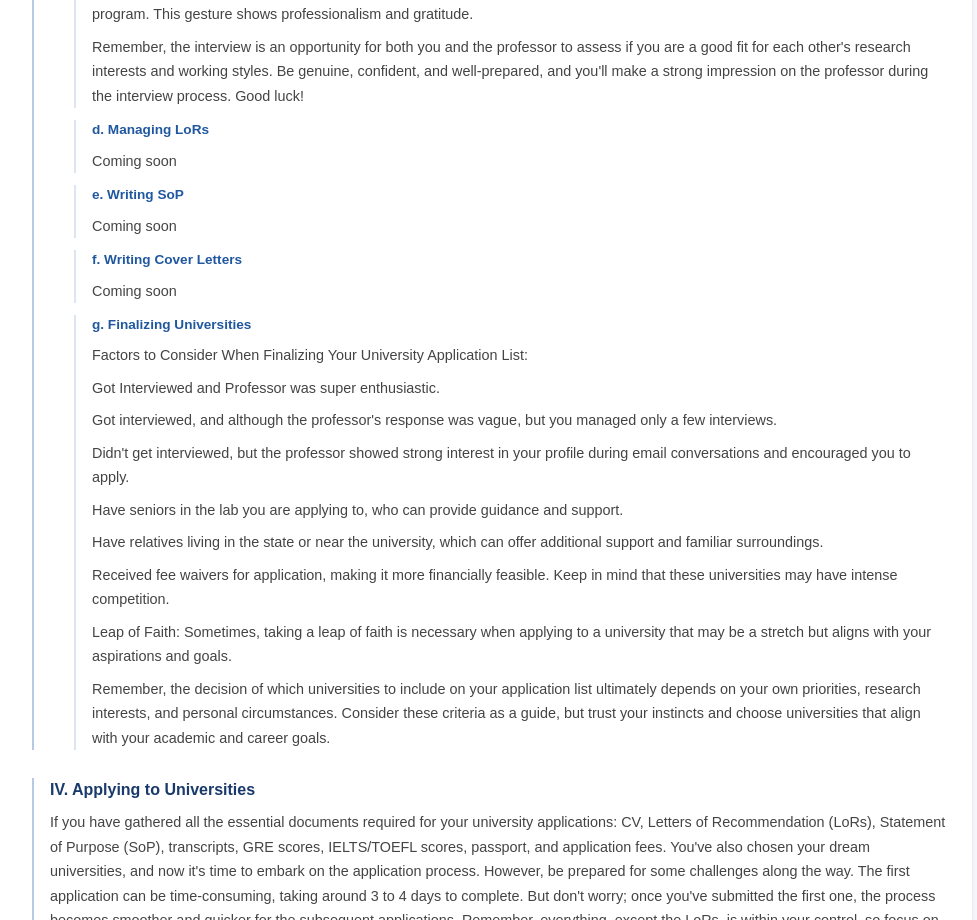
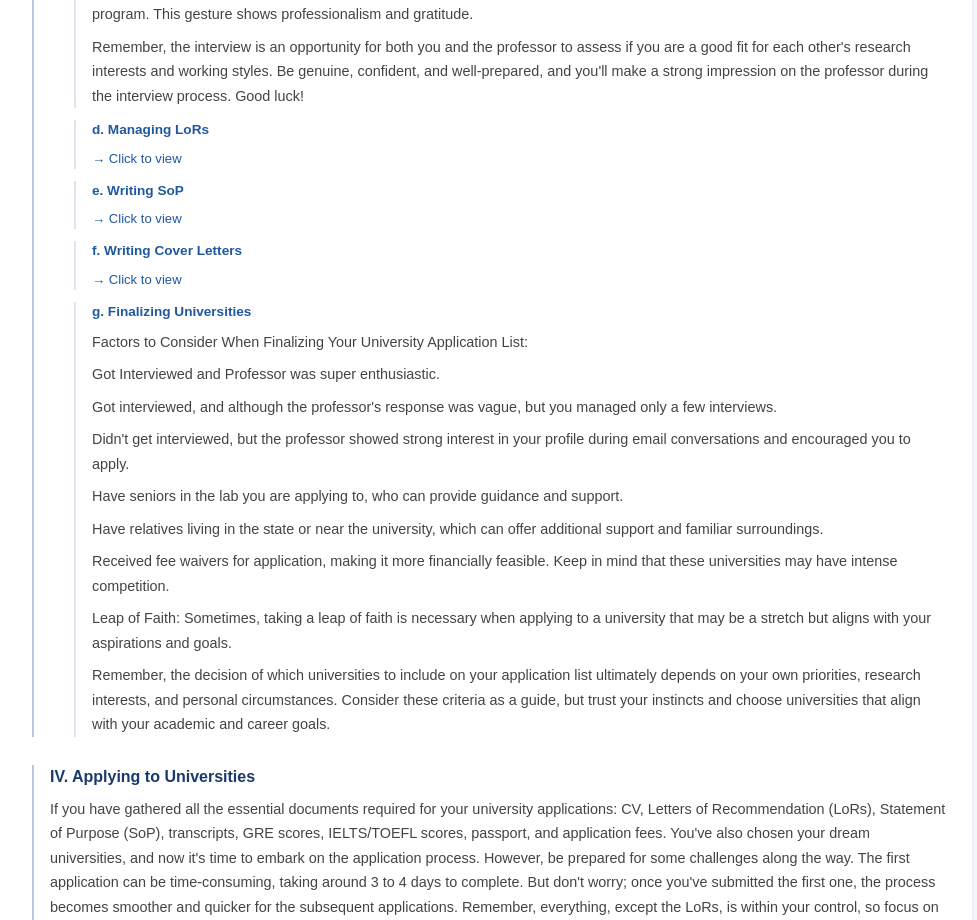
Before and after one commit to injaamam/hasib-portfolio, a Next.js app in the folder frontend/: page /higher-study-usa in a window 1280 px wide. Shown: the part 10467-11387 px from the top of the page, without its empty margins (284-1261 px from the left). Built offline with nearby package versions, Linux system fonts and the light colour scheme.

Commit message:
Add internal page links for LoR, SoP, Cover Letter subsections with click-to-view hint
Agent-Logs-Url: https://github.com/injaamam/hasib-portfolio/sessions/2208148c-1bf1-433a-85cd-6ebb91614522

Co-authored-by: injamaam <228220091+injamaam@users.noreply.github.com>

```diff
--- a/frontend/src/app/higher-study-usa/page.js
+++ b/frontend/src/app/higher-study-usa/page.js
@@ -1,3 +1,4 @@
+import Link from "next/link";
 import { higherStudyUSA } from "@/lib/higherStudyUSA";
 
 function slugify(title) {
@@ -55,7 +56,23 @@ function Subsection({ sub, level = 2 }) {
           : "mt-7 ml-2 pl-4 border-l-2 border-[#b8c9e4] scroll-mt-[80px]"
       }
     >
-      <h3 className={titleClass}>{sub.title}</h3>
+      <h3 className={titleClass}>
+        {sub.link ? (
+          <Link href={sub.link} className="hover:underline">
+            {sub.title}
+          </Link>
+        ) : (
+          sub.title
+        )}
+      </h3>
+      {sub.link && (
+        <Link
+          href={sub.link}
+          className="mt-1 inline-block text-[0.82rem] text-[#2058a0] hover:underline"
+        >
+          → Click to view
+        </Link>
+      )}
       {sub.content && <ContentList content={sub.content} />}
       {sub.subsections &&
         sub.subsections.map((child, i) => (
```
Also changed, not shown: frontend/src/lib/higherStudyUSA.js.
